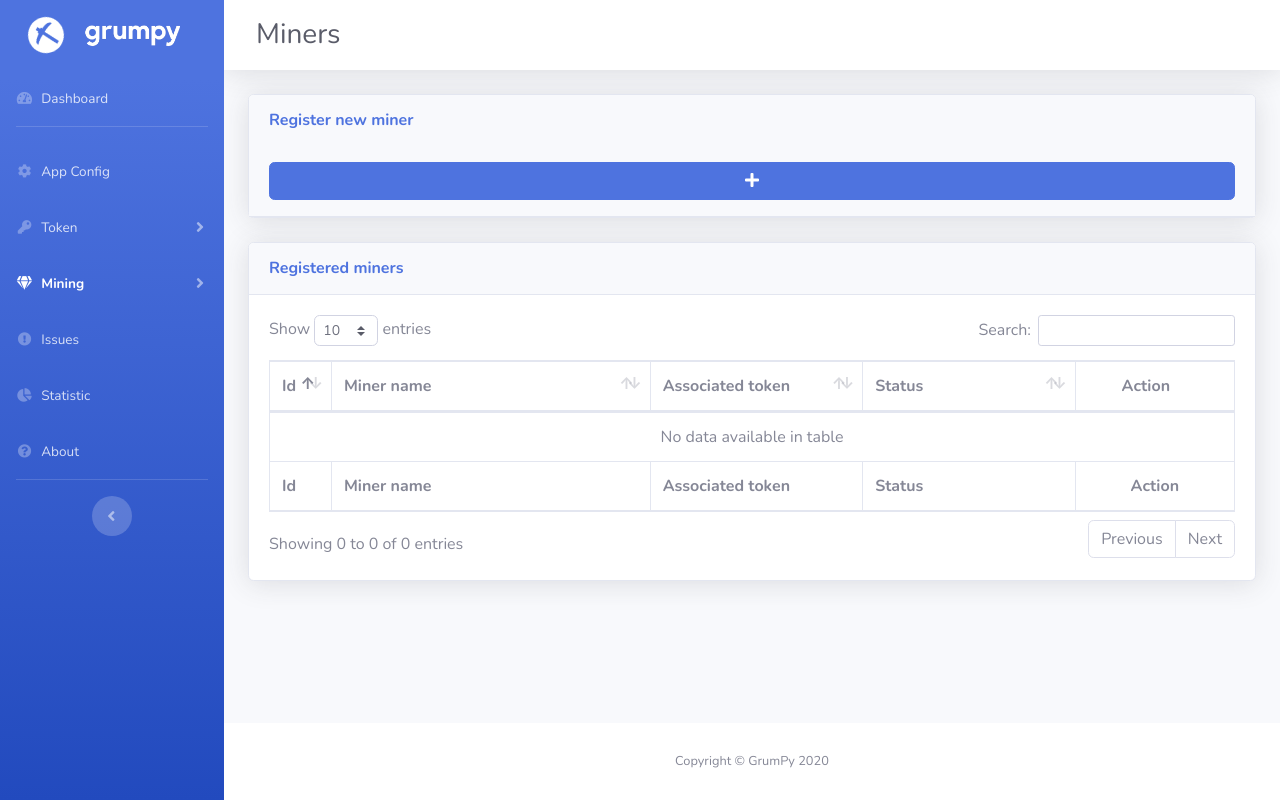
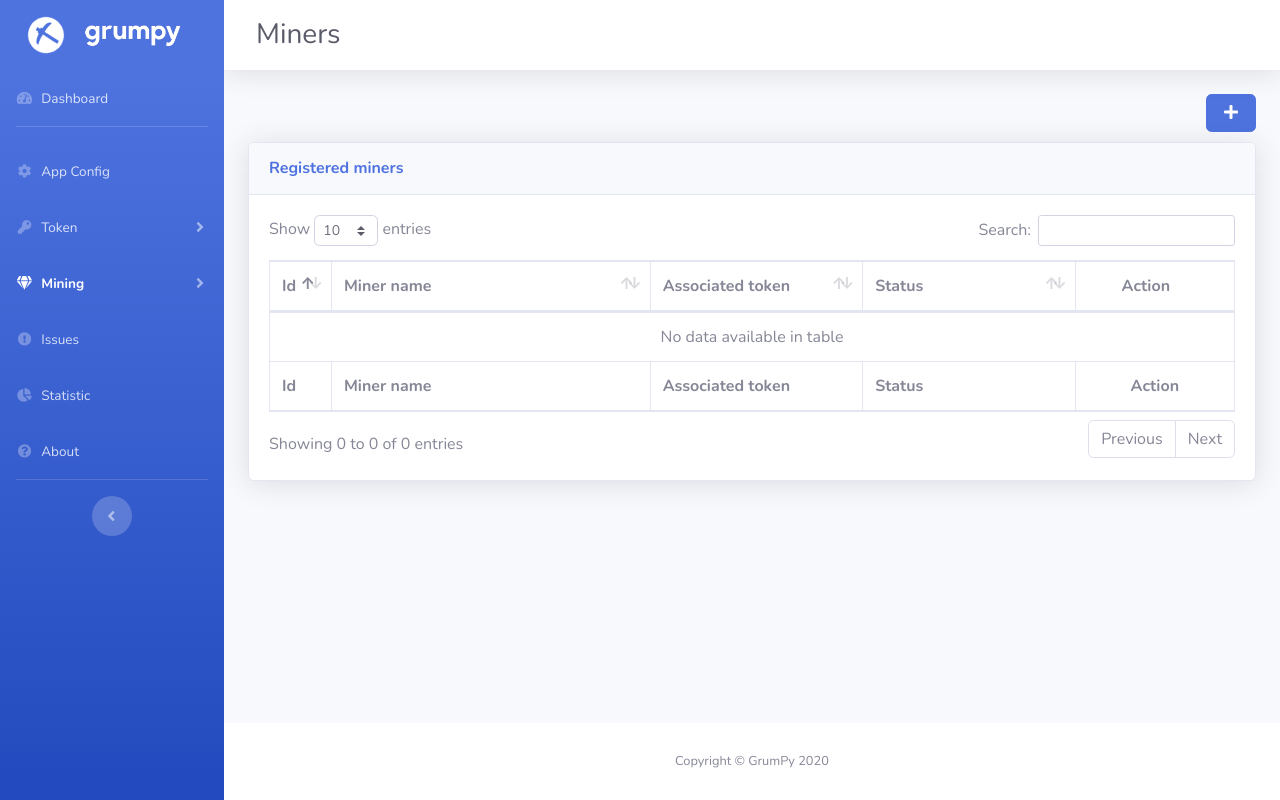
Before and after one commit to arieslab/GrumPy, a Django app: page / in a window 1280 px wide. Run offline with Django 3.2, Linux system fonts and the light colour scheme; data that the repository does not hold is empty; parts of the project's set-up code (start-up, migrations or seed data) failed here and were passed over; some libraries are stand-ins or nearby versions.

Commit message:
Customizing the Add button

```diff
--- a/Miner/templates/miner/index.html
+++ b/Miner/templates/miner/index.html
@@ -17,15 +17,16 @@
 
 {% block content %}
 
-<div class="card shadow mb-4">
-    <div class="card-header py-3">
-        <h6 class="m-0 font-weight-bold text-primary">Register new miner</h6>
-        <label class="control-label"><br></label>
-        <a href="{% url 'minerform' %}" class="btn btn-primary btn-user btn-block">
-            <i class="fas fa-fw fa-plus"></i>
-        </a>
-    </div>
+<div class="float-right">
+    <a href="{% url 'minerform' %}" class="btn btn-primary btn-user btn-block" style="width: 50px; margin-right: 0px;">
+        <i class="fas fa-fw fa-plus"></i>
+    </a>
 </div>
+
+<br>
+<br>
+
+
 <!-- DataTales Example -->
 <div class="card shadow mb-4">
     <div class="card-header py-3">
```
Also changed, not shown: Miner/templates/miner/key.html (+7 -8 lines).
